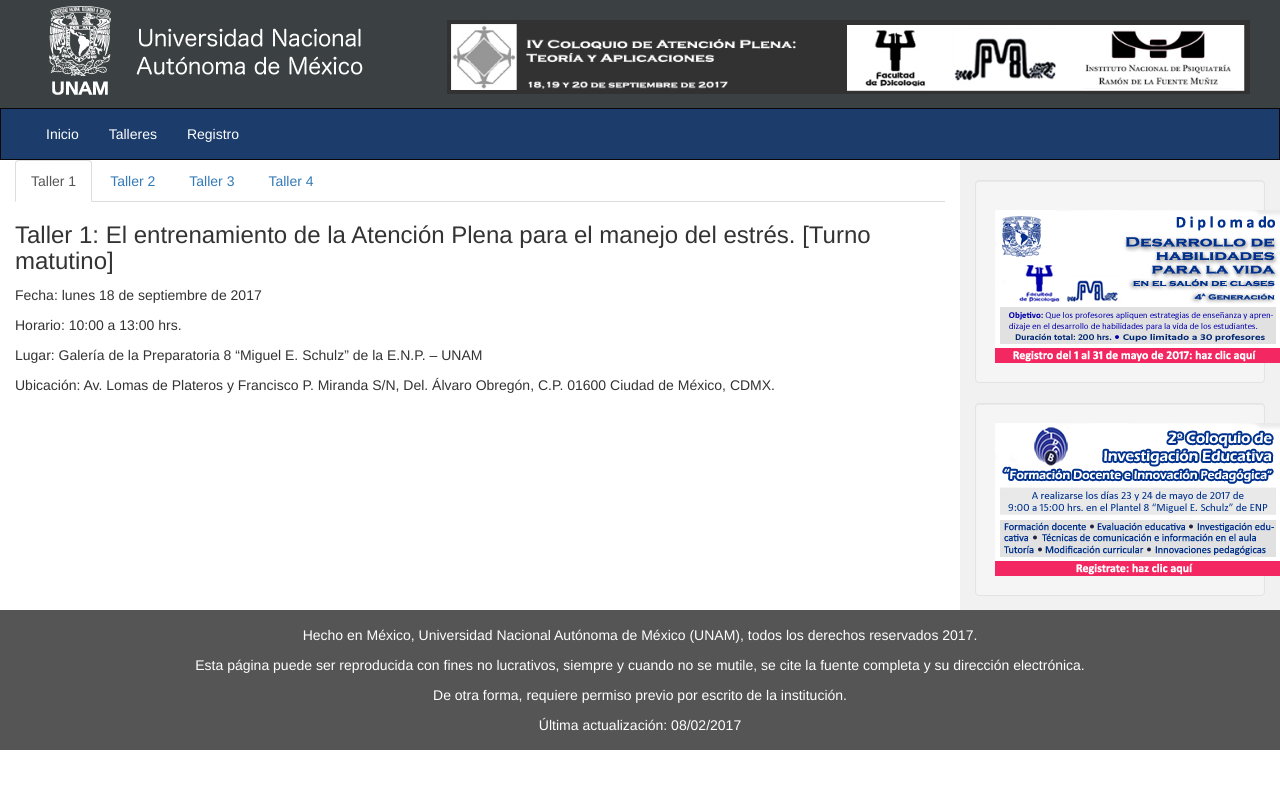
After one commit to adriansolanorobles/coloquio, a Django app: page /talleres/ in a window 1280 px wide. The commit adds this page. Run offline with Django 3.2, Linux system fonts and the light colour scheme; some libraries are stand-ins or nearby versions.

Commit message:
agregue talleres

```diff
--- a/templates/asistentes/asistentes.html
+++ b/templates/asistentes/asistentes.html
@@ -135,11 +135,12 @@
          var asistencia_talleres = $( '#id_asistencia_talleres option:selected' ).val();
          if(asistencia_talleres == "Si"){
             $('#id_taller').prop('disabled', false);
+            $('#id_taller').prop('required', true);
 
 
          }else if(asistencia_talleres == "No"){
             $('#id_taller').prop('disabled', true);
-
+            $('#id_taller').prop('required', false);
          }
       });
 
--- a/templates/base.html
+++ b/templates/base.html
@@ -86,7 +86,7 @@
                 <div class="collapse navbar-collapse" id="myNavbar">
                 <ul class="nav navbar-nav">
                     <li><a href="{%url 'landing:index_get_template' page='index' %}">Inicio</a></li>
-                    <!--li><a href="{%url 'landing:index_get_template' page='informacion_general' %}">Información general</a></li-->
+                    <li><a href="{%url 'landing:index_get_template' page='talleres' %}">Talleres</a></li-->
                     <li><a href="{% url 'asistentes:asistentes_new' %}">Registro</a></li>
                 </ul>
 
--- /dev/null
+++ b/templates/landing/talleres.html
@@ -0,0 +1,46 @@
+{% extends "base.html"%}
+{% block content%}
+    <div class="row">
+
+        <div class="col-sm-12">
+        <ul class="nav nav-tabs">
+  <li class="active"><a data-toggle="tab" href="#home">Taller 1</a></li>
+  <li><a data-toggle="tab" href="#menu1">Taller 2</a></li>
+  <li><a data-toggle="tab" href="#menu2">Taller 3</a></li>
+  <li><a data-toggle="tab" href="#menu3">Taller 4</a></li>
+</ul>
+
+<div class="tab-content">
+  <div id="home" class="tab-pane fade in active">
+    <h3>Taller 1: El entrenamiento de la Atención Plena para el manejo del estrés. [Turno matutino]</h3>
+    <p>Fecha: lunes 18 de septiembre de 2017</p>
+    <p>Horario: 10:00 a 13:00 hrs.</p>
+    <p>Lugar: Galería de la Preparatoria 8 “Miguel E. Schulz” de la E.N.P. – UNAM</p>
+    <p>Ubicación: Av. Lomas de Plateros y Francisco P. Miranda S/N, Del. Álvaro Obregón, C.P. 01600 Ciudad de México, CDMX.</p>
+  </div>
+  <div id="menu1" class="tab-pane fade">
+    <h3>Taller 2: El entrenamiento de la Atención Plena para el manejo del estrés. [Turno vespertino]</h3>
+    <p>Fecha: lunes 18 de septiembre de 2017</p>
+    <p>Horario: 16:00 a 19:00 hrs.</p>
+    <p>Lugar: Galería de la Preparatoria 8 “Miguel E. Schulz” de la E.N.P. – UNAM</p>
+    <p>Ubicación: Av. Lomas de Plateros y Francisco P. Miranda S/N, Del. Álvaro Obregón, C.P. 01600 Ciudad de México, CDMX.</p>
+  </div>
+  <div id="menu2" class="tab-pane fade">
+    <h3>Taller 3: Conectar desde la igualdad. Género y Mindfulness.</h3>
+    <p>Fecha: lunes 18 de septiembre de 2017</p>
+    <p>Horario: 10:00 a 13:00 hrs.</p>
+    <p>Lugar: Aula A003 – Facultad de Psicología de la UNAM</p>
+    <p>Ubicación: Av. Universidad 3004, Col. Copilco Universidad, Del. Coyoacán, Cd. Universitaria, C.P. 04510, CDMX.</p>
+  </div>
+  <div id="menu3" class="tab-pane fade">
+    <h3>Taller 4: Prácticas contemplativas para la consciencia plena.</h3>
+    <p>Fecha: lunes 18 de septiembre de 2017</p>
+    <p>Horario: 13:00 a 17:00 hrs.</p>
+    <p>Lugar: Aula de Imágenes Cerebrales – Instituto Nacional de Psiquiatría</p>
+    <p>Ubicación: Calzada México Xochimilco No. 101, Colonia San Lorenzo Huipulco, Del. Tlalpan, C.P. 14370, CDMX.</p>
+  </div>
+</div>
+        </div>
+  </div>
+
+{% endblock%}
```
Also changed, not shown: static/images/cartel_CAP2017.jpg.
